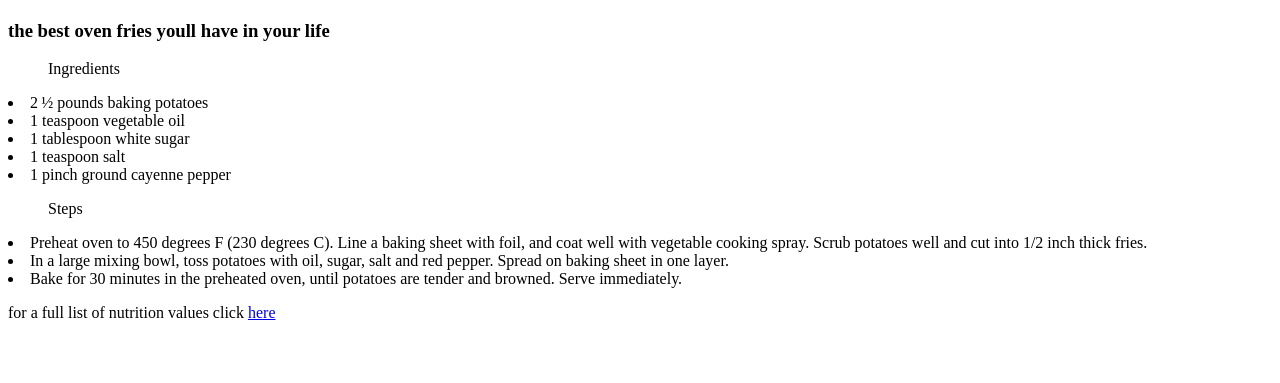
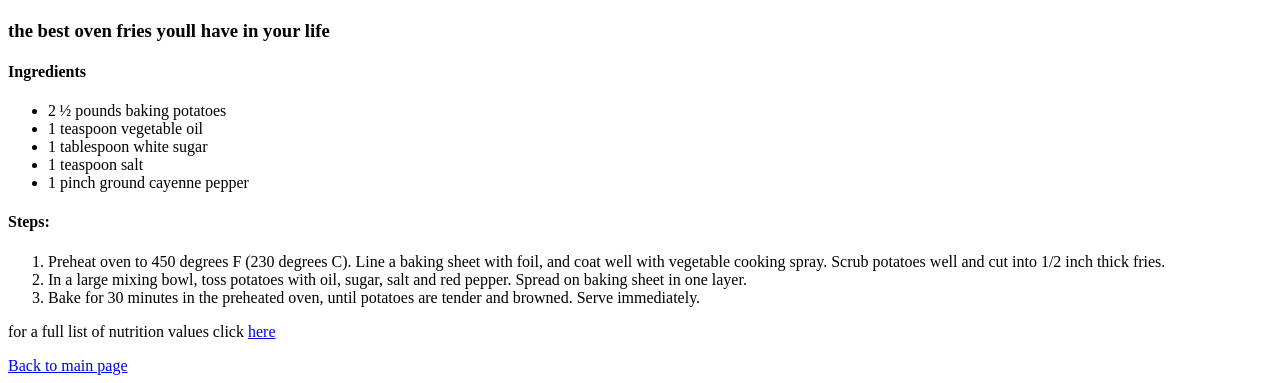
Before and after one commit to nikvdb/odin-recipes, a plain HTML site: page recipes/oven-fries.html in a window 1280 px wide. Shown: the part 533-916 px from the top of the page. Before the commit the page ends 871 px from the top, so only its background shows below. Drawn offline with Linux system fonts and the light colour scheme.

Commit message:
add back to main page links in bodom of recipe pages

```diff
--- a/recipes/oven-fries.html
+++ b/recipes/oven-fries.html
@@ -10,22 +10,23 @@
   <h1>OVEN FRIES!!</h1>
   <img width="600px" src="https://imagesvc.meredithcorp.io/v3/mm/image?url=https%3A%2F%2Fimages.media-allrecipes.com%2Fuserphotos%2F9049732.jpg&w=595&h=595&c=sc&poi=face&q=60" alt="oven fries">
   <h3>the best oven fries youll have in your life</h3>
-  <ul>Ingredients</ul>
+  <h4>Ingredients</h4>
+  <ul>
     <li>2 ½ pounds baking potatoes</li>
     <li>1 teaspoon vegetable oil</li>
     <li>1 tablespoon white sugar</li>
     <li>1 teaspoon salt</li>
     <li>1 pinch ground cayenne pepper</li>
-  <ol>Steps</ol>
+  </ul>
+  <h4>Steps:</h4>
+  <ol>
     <li>Preheat oven to 450 degrees F (230 degrees C). Line a baking sheet with foil, and coat well with vegetable cooking
-    spray. Scrub potatoes well and cut into 1/2 inch thick fries.
-</li>
-    <li>In a large mixing bowl, toss potatoes with oil, sugar, salt and red pepper. Spread on baking sheet in one layer.
-</li>
-    <li>Bake for 30 minutes in the preheated oven, until potatoes are tender and browned. Serve immediately.
-</li>
+    spray. Scrub potatoes well and cut into 1/2 inch thick fries.</li>
+    <li>In a large mixing bowl, toss potatoes with oil, sugar, salt and red pepper. Spread on baking sheet in one layer.</li>
+    <li>Bake for 30 minutes in the preheated oven, until potatoes are tender and browned. Serve immediately.</li>
+</ol>
   <p>for a full list of nutrition values click <a href="https://www.allrecipes.com/recipe/13907/oven-fries/#">here</a></p>
-
+  <a href="./../index.html">Back to main page</a>
 
 
 
```
Also changed, not shown: recipes/grilled-cilantro-salmon.html (+7 -3 lines), recipes/pancakes.html (+7 -3 lines).
